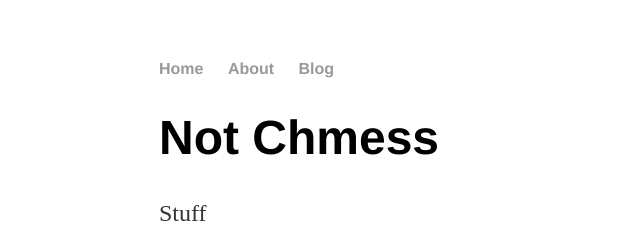
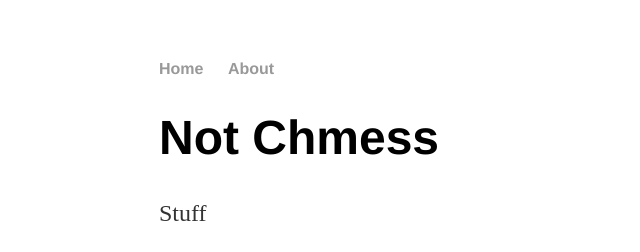
Before and after one commit to wchoi11/notchmess, a Jekyll site: the page built from index.html, in a window 1280 px wide. Shown: the top 252 px of the page, without its empty margins (33-673 px from the left). Built offline with Jekyll 4.4.1, drawn with Linux system fonts in a browser that asks for light colours.

Commit message:
Update default.html

```diff
--- a/_layouts/default.html
+++ b/_layouts/default.html
@@ -9,8 +9,7 @@
 		<nav>
     		<ul>
         		<li><a href="/notchmess">Home</a></li>
-			<li><a href="#">About</a></li>
-        		<li><a href="#">Blog</a></li>
+			<li><a href="/about">About</a></li>
     		</ul>
 		</nav>
 		<div class="container">
```
